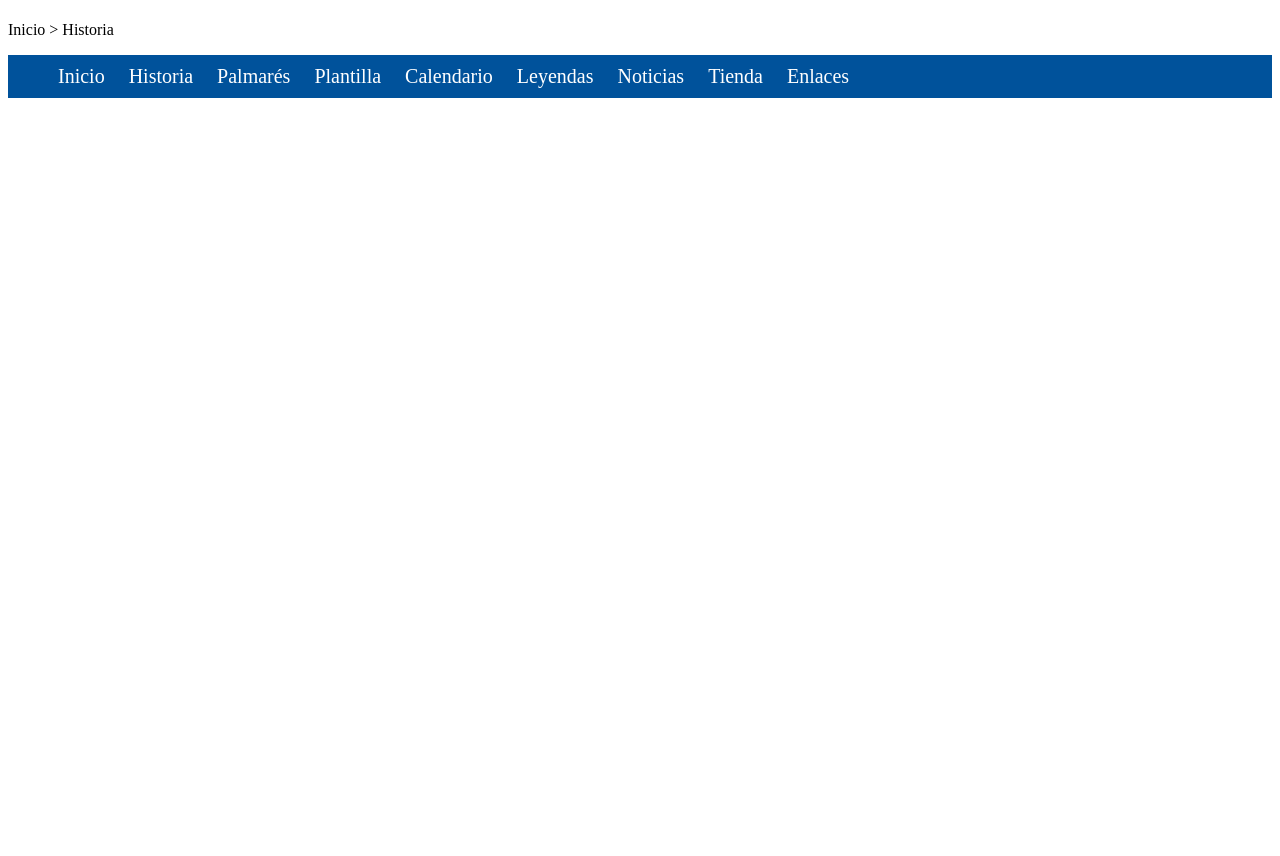
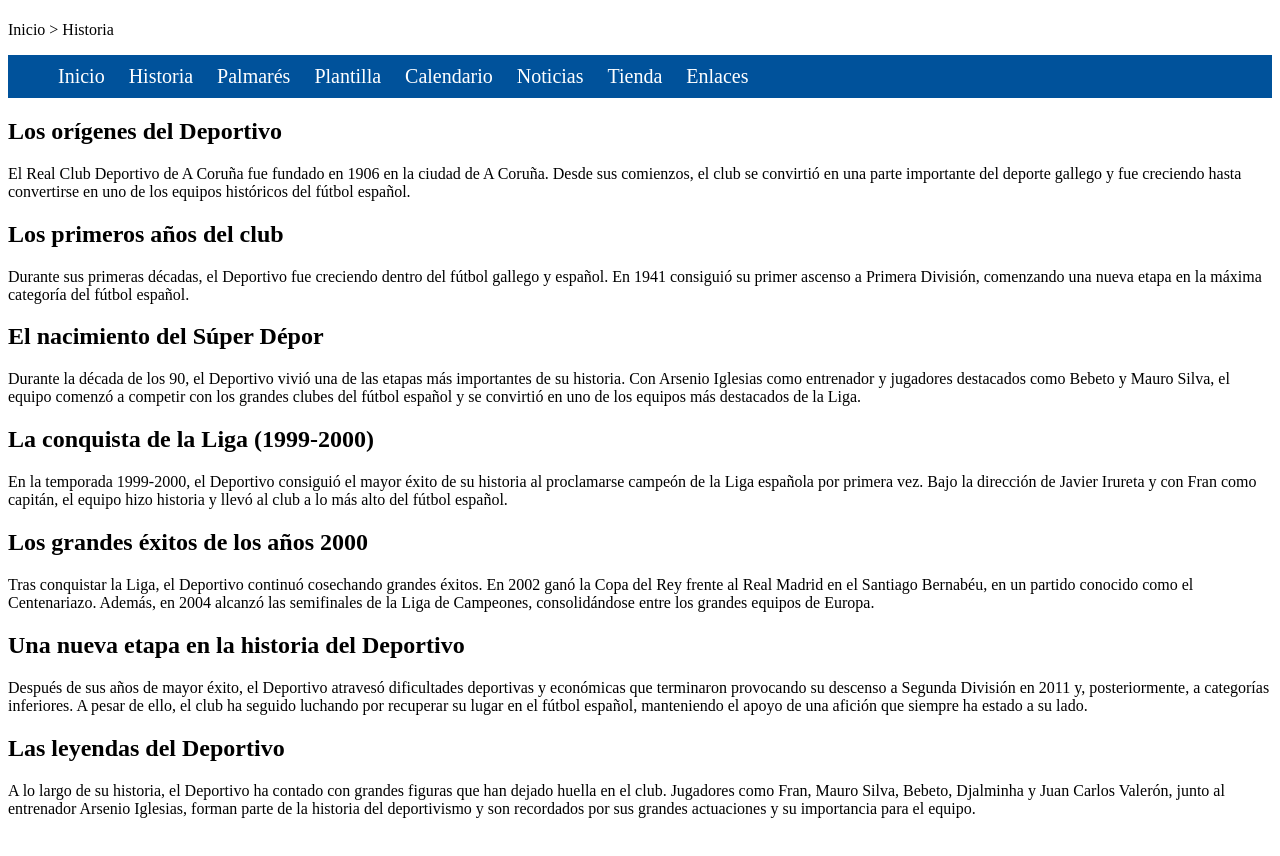
Before and after one commit to Adriandtc06/Adriandtc06.github.io, a plain HTML site: page historia.html in a window 1280 px wide. Shown: the part 66-922 px from the top of the page. Before the commit the page ends 800 px from the top, so only its background shows below. Drawn offline with Linux system fonts and the light colour scheme.

Commit message:
añadido historia depor
Added main content sections detailing the history of Deportivo.

```diff
--- a/historia.html
+++ b/historia.html
@@ -15,7 +15,7 @@
     <link rel="canonical" href="https://adriandtc06.github.io/historia">
     <link rel="stylesheet" href="historia-css.css">
 </head>
-<body>
+<body id="inicio">
     <header>
         <h1>Historia</h1>
         <p><a href="index.html" id="migas">Inicio</a> > Historia</p>
@@ -27,11 +27,49 @@
             <li><a href="palmares.html">Palmarés</a></li>
             <li><a href="plantilla.html">Plantilla</a></li>
             <li><a href="calendario.html">Calendario</a></li>
-            <li><a href="leyendas.html">Leyendas</a></li>
             <li><a href="noticias.html">Noticias</a></li>
             <li><a href="tienda.html">Tienda</a></li>
             <li><a href="enlaces.html" target="_blank">Enlaces</a></li>
         </ol>
     </nav>
+
+    <main>
+        <section>
+            <h2>Los orígenes del Deportivo</h2>
+            <p>El Real Club Deportivo de A Coruña fue fundado en 1906 en la ciudad de A Coruña. Desde sus comienzos, el club se convirtió en una parte importante del deporte gallego y fue creciendo hasta convertirse en uno de los equipos históricos del fútbol español.</p>
+        </section>
+
+        <section>
+            <h2>Los primeros años del club</h2>
+            <p>Durante sus primeras décadas, el Deportivo fue creciendo dentro del fútbol gallego y español. En 1941 consiguió su primer ascenso a Primera División, comenzando una nueva etapa en la máxima categoría del fútbol español.</p>
+        </section>
+
+        <section>
+            <h2>El nacimiento del Súper Dépor</h2>
+            <p>Durante la década de los 90, el Deportivo vivió una de las etapas más importantes de su historia. Con Arsenio Iglesias como entrenador y jugadores destacados como Bebeto y Mauro Silva, el equipo comenzó a competir con los grandes clubes del fútbol español y se convirtió en uno de los equipos más destacados de la Liga.</p>
+        </section>
+
+        <section>
+            <h2>La conquista de la Liga (1999-2000)</h2>
+            <p>En la temporada 1999-2000, el Deportivo consiguió el mayor éxito de su historia al proclamarse campeón de la Liga española por primera vez. Bajo la dirección de Javier Irureta y con Fran como capitán, el equipo hizo historia y llevó al club a lo más alto del fútbol español.</p>
+        </section>
+
+        <section>
+            <h2>Los grandes éxitos de los años 2000</h2>
+            <p>Tras conquistar la Liga, el Deportivo continuó cosechando grandes éxitos. En 2002 ganó la Copa del Rey frente al Real Madrid en el Santiago Bernabéu, en un partido conocido como el Centenariazo. Además, en 2004 alcanzó las semifinales de la Liga de Campeones, consolidándose entre los grandes equipos de Europa.</p>
+        </section>
+
+        <section>
+            <h2>Una nueva etapa en la historia del Deportivo</h2>
+            <p>Después de sus años de mayor éxito, el Deportivo atravesó dificultades deportivas y económicas que terminaron provocando su descenso a Segunda División en 2011 y, posteriormente, a categorías inferiores. A pesar de ello, el club ha seguido luchando por recuperar su lugar en el fútbol español, manteniendo el apoyo de una afición que siempre ha estado a su lado.</p>
+        </section>
+
+        <section>
+            <h2>Las leyendas del Deportivo</h2>
+            <p>A lo largo de su historia, el Deportivo ha contado con grandes figuras que han dejado huella en el club. Jugadores como Fran, Mauro Silva, Bebeto, Djalminha y Juan Carlos Valerón, junto al entrenador Arsenio Iglesias, forman parte de la historia del deportivismo y son recordados por sus grandes actuaciones y su importancia para el equipo.</p>
+        </section>
+    <p id="volver"><a href="#inicio">Volver arriba</a></p>
+    </main>
+
 </body>
 </html>
```
